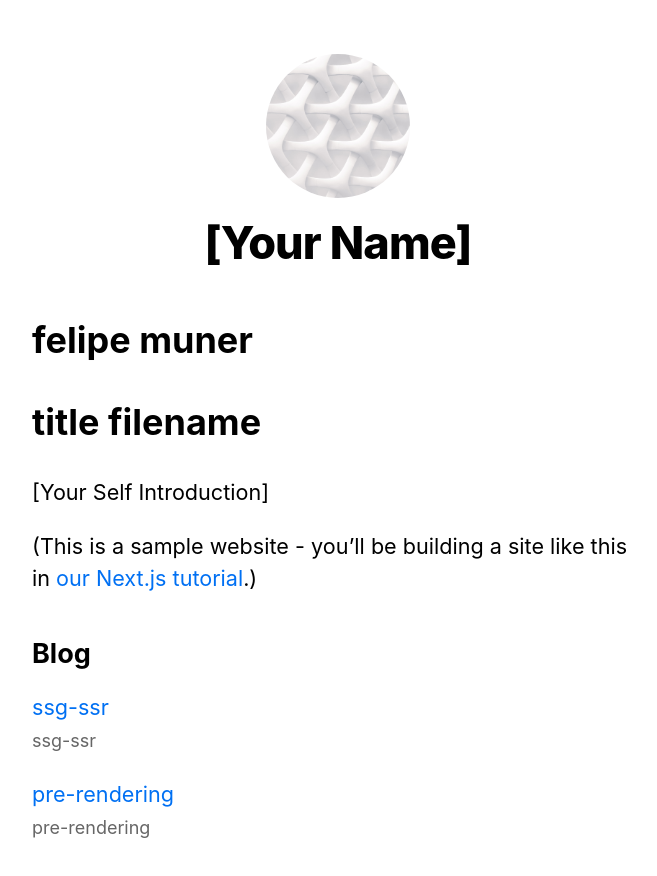
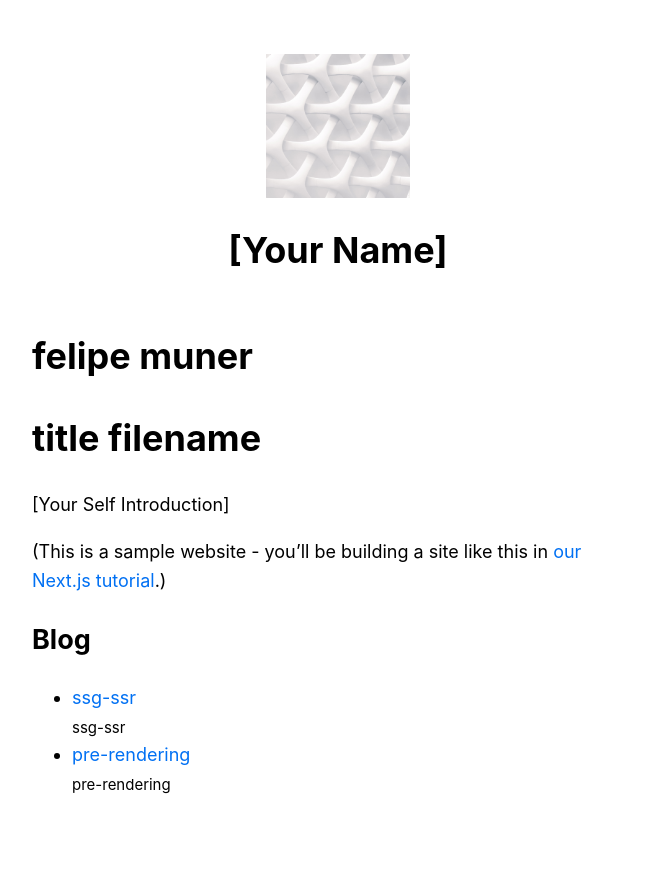
Before and after one commit to felipe-muner/typescript-final, a Next.js app: page /index-backup in a window 1280 px wide. Shown: the top 876 px of the page, without its empty margins (302-959 px from the left). Built offline with nearby package versions, Linux system fonts and the light colour scheme.

Commit message:
set layout for index page

```diff
--- a/styles/utils.module.css
+++ b/styles/utils.module.css
@@ -1,52 +1,6 @@
-.heading2Xl {
-  font-size: 2.5rem;
-  line-height: 1.2;
-  font-weight: 800;
-  letter-spacing: -0.05rem;
-  margin: 1rem 0;
+.container {
+  display: flex;
 }
-
-.headingXl {
-  font-size: 2rem;
-  line-height: 1.3;
-  font-weight: 800;
-  letter-spacing: -0.05rem;
-  margin: 1rem 0;
+.container > div {
+  flex: 1; /*grow*/
 }
-
-.headingLg {
-  font-size: 1.5rem;
-  line-height: 1.4;
-  margin: 1rem 0;
-}
-
-.headingMd {
-  font-size: 1.2rem;
-  line-height: 1.5;
-}
-
-.borderCircle {
-  border-radius: 9999px;
-}
-
-.colorInherit {
-  color: inherit;
-}
-
-.padding1px {
-  padding-top: 1px;
-}
-
-.list {
-  list-style: none;
-  padding: 0;
-  margin: 0;
-}
-
-.listItem {
-  margin: 0 0 1.25rem;
-}
-
-.lightText {
-  color: #666;
-}
```
Also changed, not shown: pages/index.tsx (+6 -1 lines).
